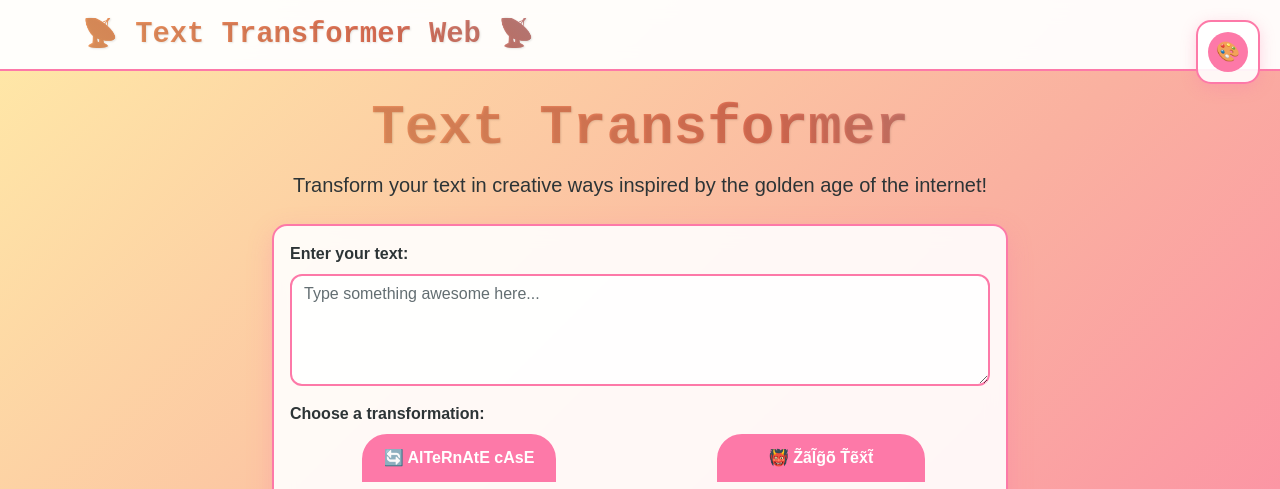
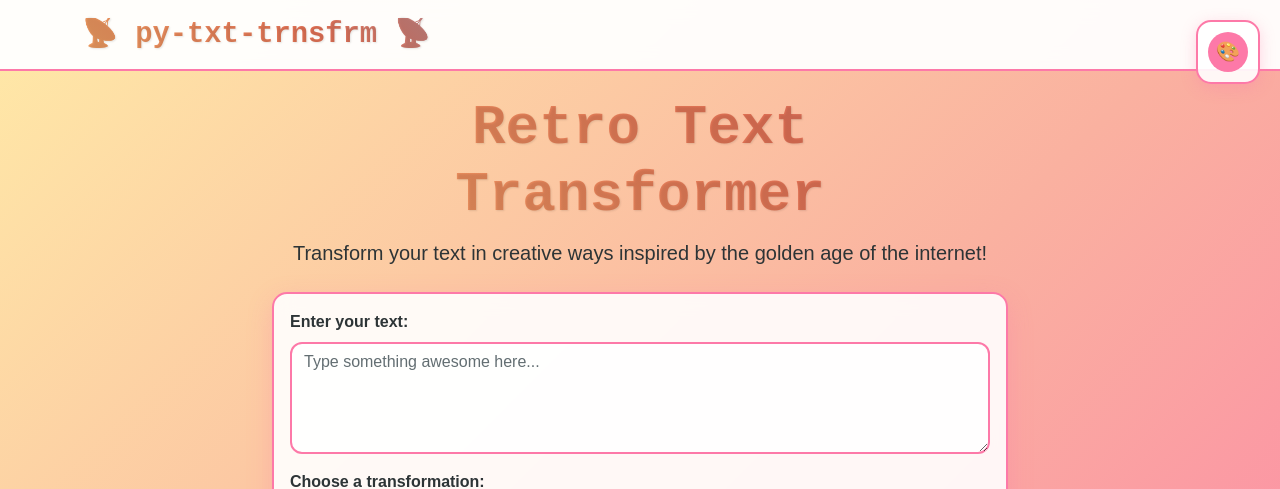
Before and after one commit to masriamir/py-txt-trnsfrm, a Flask app: page / in a window 1280 px wide. Shown: the top 489 px of the page. Run offline with Flask 3, Linux system fonts and the light colour scheme; some libraries are stand-ins or nearby versions.

Commit message:
Update titles and branding in HTML templates

```diff
--- a/app/templates/base.html
+++ b/app/templates/base.html
@@ -3,7 +3,7 @@
 <head>
     <meta charset="UTF-8">
     <meta name="viewport" content="width=device-width, initial-scale=1.0">
-    <title>{% block title %}Text Transformer Web{% endblock %}</title>
+    <title>{% block title %}Retro Text Transformer{% endblock %}</title>
     <link href="https://cdnjs.cloudflare.com/ajax/libs/bootstrap/5.3.0/css/bootstrap.min.css" rel="stylesheet">
     <link href="{{ url_for('static', filename='css/style.css') }}" rel="stylesheet">
 </head>
@@ -11,7 +11,7 @@
     <nav class="navbar navbar-expand-lg navbar-dark bg-dark">
         <div class="container">
             <a class="navbar-brand" href="{{ url_for('main.index') }}">
-                <span class="retro-text">📡 Text Transformer Web 📡</span>
+                <span class="retro-text">📡 py-txt-trnsfrm 📡</span>
             </a>
         </div>
     </nav>
--- a/app/templates/index.html
+++ b/app/templates/index.html
@@ -4,7 +4,7 @@
 <div class="row">
     <div class="col-lg-8 mx-auto">
         <div class="text-center mb-4">
-            <h1 class="display-4 retro-text">Text Transformer</h1>
+            <h1 class="display-4 retro-text">Retro Text Transformer</h1>
             <p class="lead">Transform your text in creative ways inspired by the golden age of the internet!</p>
         </div>
 
```
